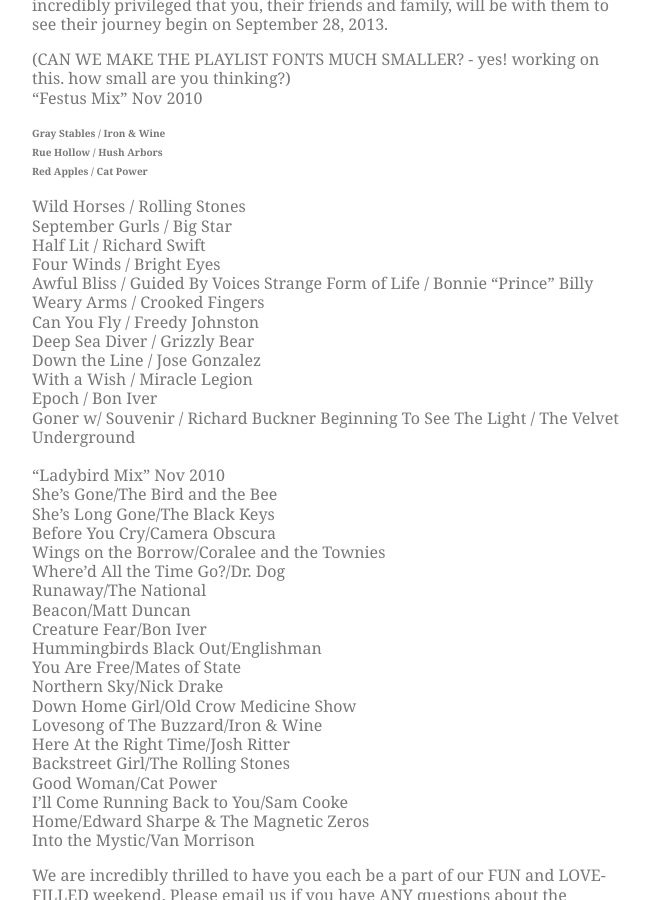
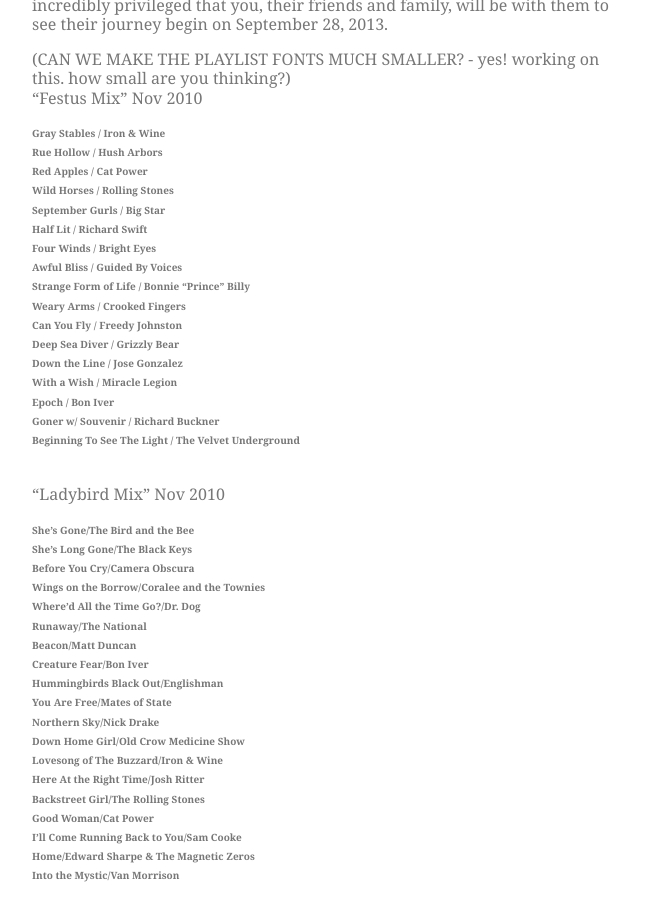
Before and after one commit to nikolaiwarner/annedeanandrand.com, a Jekyll site: the page built from index.md, in a window 1280 px wide and 900 px high, scrolled down 1719 px. Shown: the whole window, without its empty margins (308-958 px from the left). Built offline with Jekyll 4.4.1, drawn with Linux system fonts in a browser that asks for light colours; nearby versions of some CDN libraries.

```diff
--- a/index.md
+++ b/index.md
@@ -29,41 +29,41 @@ They are fascinated with and thrilled about their future, and they feel incredib
 #### Gray Stables / Iron & Wine
 #### Rue Hollow / Hush Arbors
 #### Red Apples / Cat Power
-Wild Horses / Rolling Stones
-September Gurls / Big Star
-Half Lit / Richard Swift
-Four Winds / Bright Eyes
-Awful Bliss / Guided By Voices
-Strange Form of Life / Bonnie "Prince" Billy
-Weary Arms / Crooked Fingers
-Can You Fly / Freedy Johnston
-Deep Sea Diver / Grizzly Bear
-Down the Line / Jose Gonzalez
-With a Wish / Miracle Legion
-Epoch / Bon Iver
-Goner w/ Souvenir / Richard Buckner
-Beginning To See The Light / The Velvet Underground
+#### Wild Horses / Rolling Stones
+#### September Gurls / Big Star
+#### Half Lit / Richard Swift
+#### Four Winds / Bright Eyes
+#### Awful Bliss / Guided By Voices
+#### Strange Form of Life / Bonnie "Prince" Billy
+#### Weary Arms / Crooked Fingers
+#### Can You Fly / Freedy Johnston
+#### Deep Sea Diver / Grizzly Bear
+#### Down the Line / Jose Gonzalez
+#### With a Wish / Miracle Legion
+#### Epoch / Bon Iver
+#### Goner w/ Souvenir / Richard Buckner
+#### Beginning To See The Light / The Velvet Underground
 <br>
 “Ladybird Mix” Nov 2010
-She’s Gone/The Bird and the Bee
-She’s Long Gone/The Black Keys
-Before You Cry/Camera Obscura
-Wings on the Borrow/Coralee and the Townies
-Where’d All the Time Go?/Dr. Dog
-Runaway/The National
-Beacon/Matt Duncan
-Creature Fear/Bon Iver
-Hummingbirds Black Out/Englishman
-You Are Free/Mates of State
-Northern Sky/Nick Drake
-Down Home Girl/Old Crow Medicine Show
-Lovesong of The Buzzard/Iron & Wine
-Here At the Right Time/Josh Ritter
-Backstreet Girl/The Rolling Stones
-Good Woman/Cat Power
-I’ll Come Running Back to You/Sam Cooke
-Home/Edward Sharpe & The Magnetic Zeros
-Into the Mystic/Van Morrison
+#### She’s Gone/The Bird and the Bee
+#### She’s Long Gone/The Black Keys
+#### Before You Cry/Camera Obscura
+#### Wings on the Borrow/Coralee and the Townies
+#### Where’d All the Time Go?/Dr. Dog
+#### Runaway/The National
+#### Beacon/Matt Duncan
+#### Creature Fear/Bon Iver
+#### Hummingbirds Black Out/Englishman
+#### You Are Free/Mates of State
+#### Northern Sky/Nick Drake
+#### Down Home Girl/Old Crow Medicine Show
+#### Lovesong of The Buzzard/Iron & Wine
+#### Here At the Right Time/Josh Ritter
+#### Backstreet Girl/The Rolling Stones
+#### Good Woman/Cat Power
+#### I’ll Come Running Back to You/Sam Cooke
+#### Home/Edward Sharpe & The Magnetic Zeros
+#### Into the Mystic/Van Morrison
 
 We are incredibly thrilled to have you each be a part of our FUN and LOVE-FILLED weekend. Please email us if you have ANY questions about the weekend.
 annedeanandrand@gmail.com
```
